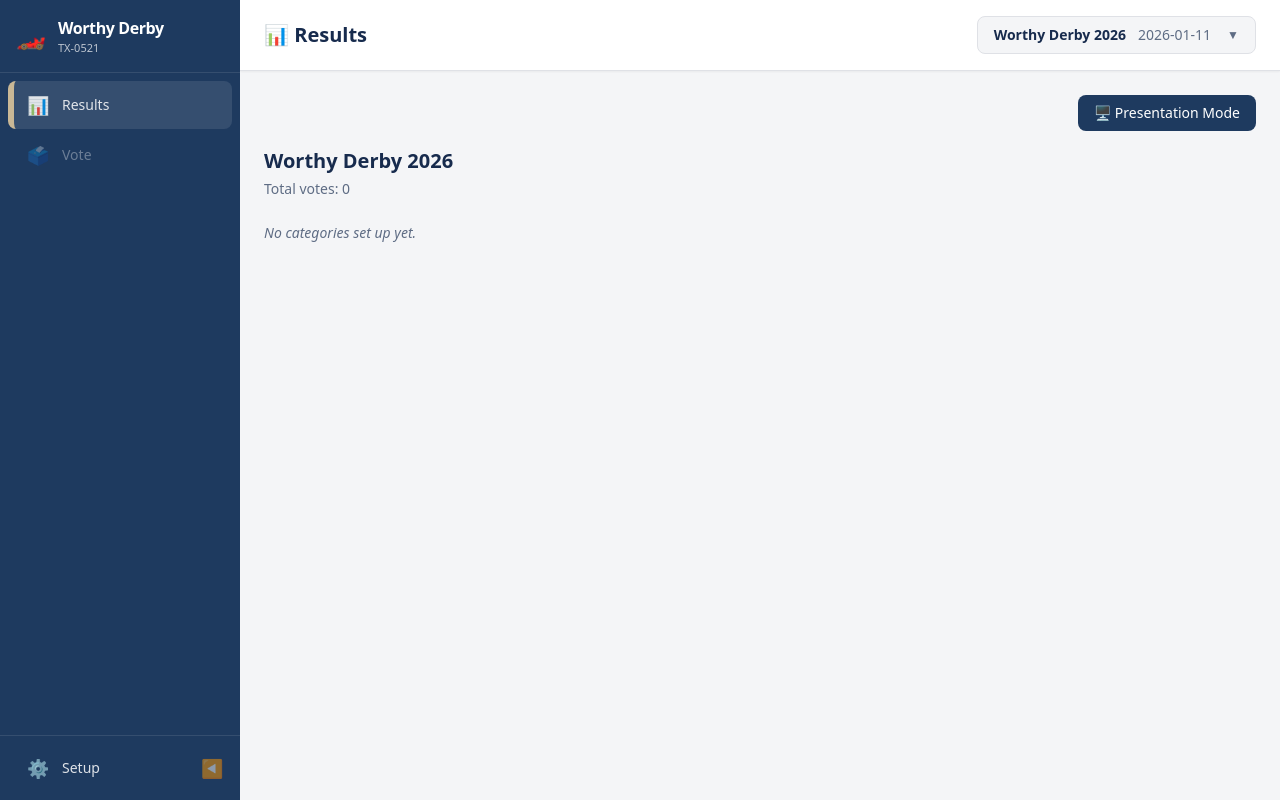
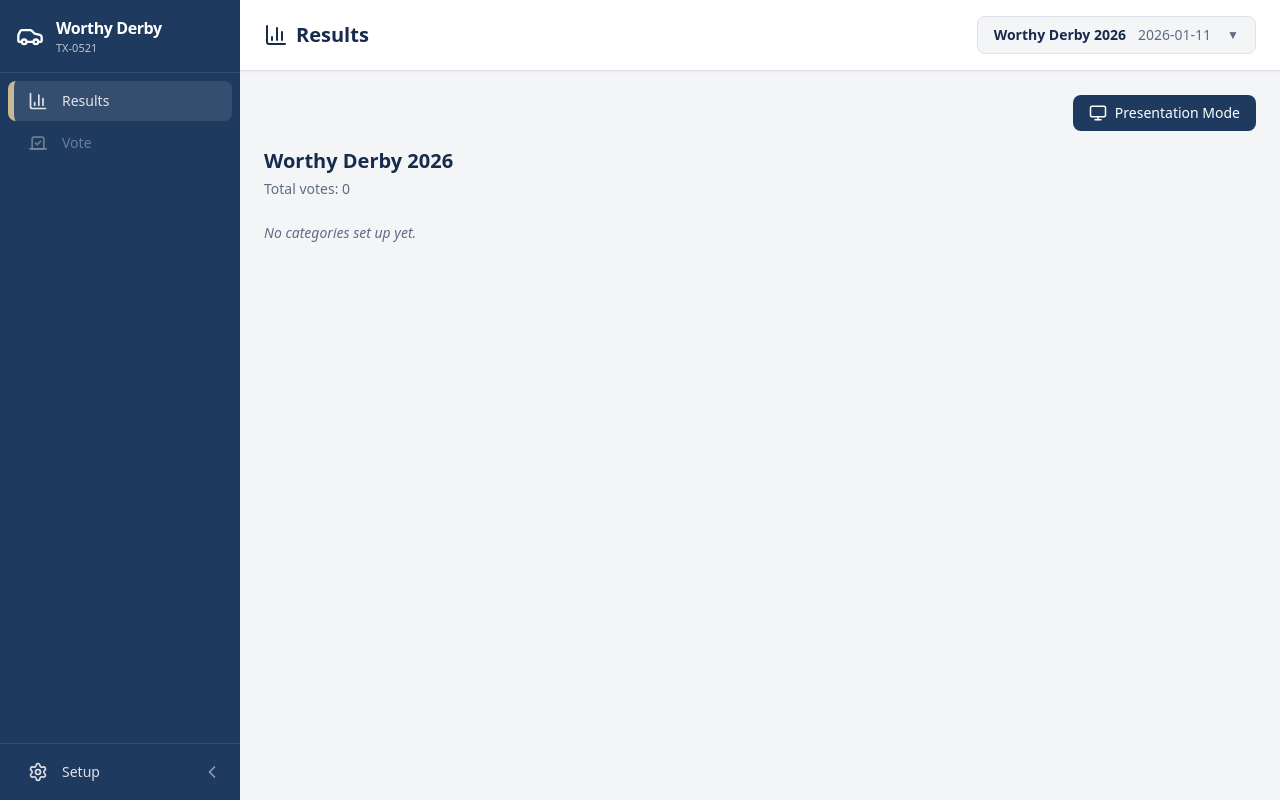
Before and after one commit to DaleyKD/derby-vote, a React (Vite) app: page / in a window 1280 px wide. Built offline with nearby package versions, Linux system fonts and the light colour scheme.

Commit message:
Replace emojis with Lucide React icons for consistent UI

```diff
--- a/package.json
+++ b/package.json
@@ -10,6 +10,7 @@
     "preview": "vite preview"
   },
   "dependencies": {
+    "lucide-react": "^0.562.0",
     "react": "^19.2.0",
     "react-dom": "^19.2.0"
   },
--- a/src/App.jsx
+++ b/src/App.jsx
@@ -4,6 +4,7 @@ import Setup from './components/Setup';
 import Voting from './components/Voting';
 import Results from './components/Results';
 import DataManager from './components/DataManager';
+import { BarChart3, Vote, Settings, ChevronLeft, ChevronRight, Car, AlertTriangle } from 'lucide-react';
 
 function App() {
   const currentYear = new Date().getFullYear().toString();
@@ -131,7 +132,7 @@ function App() {
       <aside className={`${sidebarCollapsed ? 'w-14' : 'w-60'} h-screen bg-primary text-white flex flex-col shrink-0 transition-all duration-200`}>
         <div className="p-4 border-b border-white/10 flex items-center overflow-hidden">
           <div className="flex items-center gap-3">
-            <span className="text-2xl shrink-0">🏎️</span>
+            <Car size={28} className="shrink-0" />
             <div className={`flex flex-col whitespace-nowrap transition-opacity duration-150 ${sidebarCollapsed ? 'opacity-0 w-0' : 'opacity-100'}`}>
               <span className="font-bold text-base tracking-tight">Worthy Derby</span>
               <span className="text-[11px] text-white/70 font-medium">TX-0521</span>
@@ -145,7 +146,7 @@ function App() {
             onClick={() => setView('results')}
             title="Results"
           >
-            <span className="text-lg w-6 min-w-6 text-center">📊</span>
+            <BarChart3 size={20} className="w-6 min-w-6" />
             <span className={`whitespace-nowrap transition-opacity duration-150 ${sidebarCollapsed ? 'hidden' : ''}`}>Results</span>
           </button>
           <button
@@ -154,7 +155,7 @@ function App() {
             disabled={event.categories.length === 0 || getCars(event).length === 0}
             title="Vote"
           >
-            <span className="text-lg w-6 min-w-6 text-center">🗳️</span>
+            <Vote size={20} className="w-6 min-w-6" />
             <span className={`whitespace-nowrap transition-opacity duration-150 ${sidebarCollapsed ? 'hidden' : ''}`}>Vote</span>
           </button>
         </nav>
@@ -166,24 +167,24 @@ function App() {
               onClick={() => setView('setup')}
               title="Setup"
             >
-              <span className="text-lg w-6 min-w-6 text-center">⚙️</span>
+              <Settings size={20} className="w-6 min-w-6" />
               <span className={`whitespace-nowrap transition-opacity duration-150 ${sidebarCollapsed ? 'hidden' : ''}`}>Setup</span>
             </button>
 
             <button
-              className={`w-10 py-2.5 rounded text-lg text-white/50 hover:bg-white/10 hover:text-white/85 transition-colors ${sidebarCollapsed ? 'hidden' : ''}`}
+              className={`w-10 py-2.5 rounded text-white/50 hover:bg-white/10 hover:text-white/85 transition-colors flex items-center justify-center ${sidebarCollapsed ? 'hidden' : ''}`}
               onClick={() => setSidebarCollapsed(true)}
               title="Collapse sidebar"
             >
-              ◀
+              <ChevronLeft size={20} />
             </button>
 
             <button
-              className={`w-full py-2.5 rounded text-lg text-white/50 hover:bg-white/10 hover:text-white/85 transition-colors ${sidebarCollapsed ? 'flex items-center justify-center' : 'hidden'}`}
+              className={`w-full py-2.5 rounded text-white/50 hover:bg-white/10 hover:text-white/85 transition-colors ${sidebarCollapsed ? 'flex items-center justify-center' : 'hidden'}`}
               onClick={() => setSidebarCollapsed(false)}
               title="Expand sidebar"
             >
-              ▶
+              <ChevronRight size={20} />
             </button>
           </div>
         </div>
@@ -191,10 +192,10 @@ function App() {
 
       <main className="flex-1 flex flex-col min-w-0 h-screen overflow-hidden">
         <header className="flex items-center justify-between px-6 py-4 bg-surface border-b border-border shadow-sm">
-          <h1 className="text-xl font-semibold text-text-primary m-0">
-            {view === 'results' && '📊 Results'}
-            {view === 'voting' && '🗳️ Enter Votes'}
-            {view === 'setup' && '⚙️ Event Setup'}
+          <h1 className="text-xl font-semibold text-text-primary m-0 flex items-center gap-2">
+            {view === 'results' && <><BarChart3 size={24} className="inline" /> Results</>}
+            {view === 'voting' && <><Vote size={24} className="inline" /> Enter Votes</>}
+            {view === 'setup' && <><Settings size={24} className="inline" /> Event Setup</>}
           </h1>
 
           <div className="relative">
@@ -276,7 +277,7 @@ function App() {
               <DataManager onDataImported={handleDataImported} />
 
               <div className="mt-8 p-6 bg-surface rounded-lg shadow">
-                <h3 className="text-lg font-semibold text-danger mb-4">⚠️ Danger Zone</h3>
+                <h3 className="text-lg font-semibold text-danger mb-4 flex items-center gap-2"><AlertTriangle size={20} /> Danger Zone</h3>
                 <div className="flex items-center justify-between gap-4 p-4 bg-background rounded">
                   <div>
                     <strong className="text-text-primary">Delete this event</strong>
--- a/src/components/Results.jsx
+++ b/src/components/Results.jsx
@@ -1,5 +1,6 @@
 import { useState, Fragment } from 'react';
 import { getVoteTallies, getVotes } from '../storage';
+import { BarChart3, Trophy, Monitor } from 'lucide-react';
 
 export default function Results({ event, allEvents = [], onSelectEvent, onPresentationMode, isPresentation = false }) {
   const eventId = event.id || event.year;
@@ -60,10 +61,10 @@ export default function Results({ event, allEvents = [], onSelectEvent, onPresen
   return (
     <div className={`${isPresentation ? 'max-w-[1400px] mx-auto' : ''}`}>
       <div className="flex justify-end items-center mb-4">
-        {isPresentation && <h2 className="text-5xl font-bold text-primary text-center flex-1">📊 Results</h2>}
+        {isPresentation && <h2 className="text-5xl font-bold text-primary text-center flex-1 flex items-center justify-center gap-3"><BarChart3 size={48} /> Results</h2>}
         {!isPresentation && onPresentationMode && (
-          <button className="px-4 py-2 bg-primary text-white font-medium rounded hover:bg-primary-dark transition-colors" onClick={onPresentationMode}>
-            🖥️ Presentation Mode
+          <button className="px-4 py-2 bg-primary text-white font-medium rounded hover:bg-primary-dark transition-colors flex items-center gap-2" onClick={onPresentationMode}>
+            <Monitor size={18} /> Presentation Mode
           </button>
         )}
       </div>
@@ -116,7 +117,7 @@ export default function Results({ event, allEvents = [], onSelectEvent, onPresen
                   {category}
                   {winner && (
                     <span className={`inline-flex items-center gap-1 px-3 py-1 bg-derby-green text-white rounded font-semibold ${isPresentation ? 'text-lg px-4 py-2' : 'text-sm'}`}>
-                      🏆 Car {winner.cars.join(', ')} ({winner.votes} votes)
+                      <Trophy size={isPresentation ? 20 : 14} /> Car {winner.cars.join(', ')} ({winner.votes} votes)
                     </span>
                   )}
                 </h4>
--- a/src/components/Voting.jsx
+++ b/src/components/Voting.jsx
@@ -1,5 +1,6 @@
 import { useState, useRef, useEffect } from 'react';
 import { getSlips, addSlip, removeLastSlip, removeSlipByIndex, getCars } from '../storage';
+import { ClipboardList, Undo2 } from 'lucide-react';
 
 export default function Voting({ event, onRefresh }) {
   const eventId = event.id || event.year;
@@ -161,8 +162,8 @@ export default function Voting({ event, onRefresh }) {
       {slips.length > 0 && (
         <div className="bg-surface p-6 rounded-lg shadow">
           <div className="flex justify-between items-center mb-4">
-            <h3 className="text-lg font-semibold text-text-primary">📋 Recent Entries</h3>
-            <button type="button" onClick={handleUndo} className="px-3 py-1.5 text-sm bg-white text-danger border border-danger rounded hover:bg-danger hover:text-white transition-colors">↩ Undo Last</button>
+            <h3 className="text-lg font-semibold text-text-primary flex items-center gap-2"><ClipboardList size={20} /> Recent Entries</h3>
+            <button type="button" onClick={handleUndo} className="px-3 py-1.5 text-sm bg-white text-danger border border-danger rounded hover:bg-danger hover:text-white transition-colors flex items-center gap-1"><Undo2 size={14} /> Undo Last</button>
           </div>
           <div className="flex flex-wrap gap-3 max-h-60 overflow-y-auto">
             {slips.slice(0, 10).map((slip, i) => (
```
Also changed, not shown: src/components/DataManager.jsx (+7 -6 lines), src/components/Setup.jsx (+9 -8 lines), 1 other file (tests, documents, lock files or other folders).
